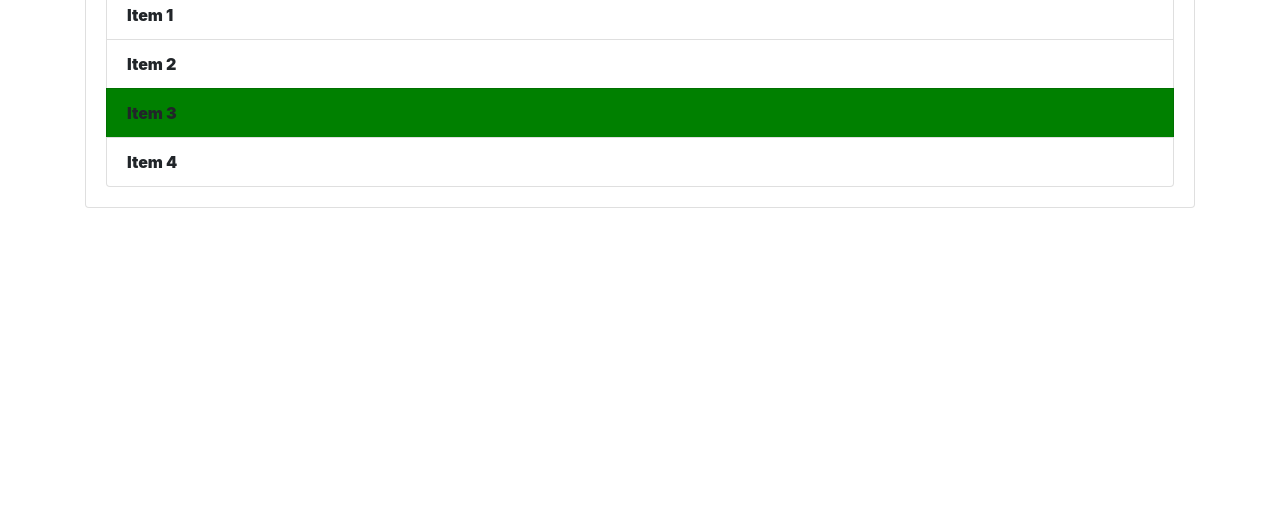
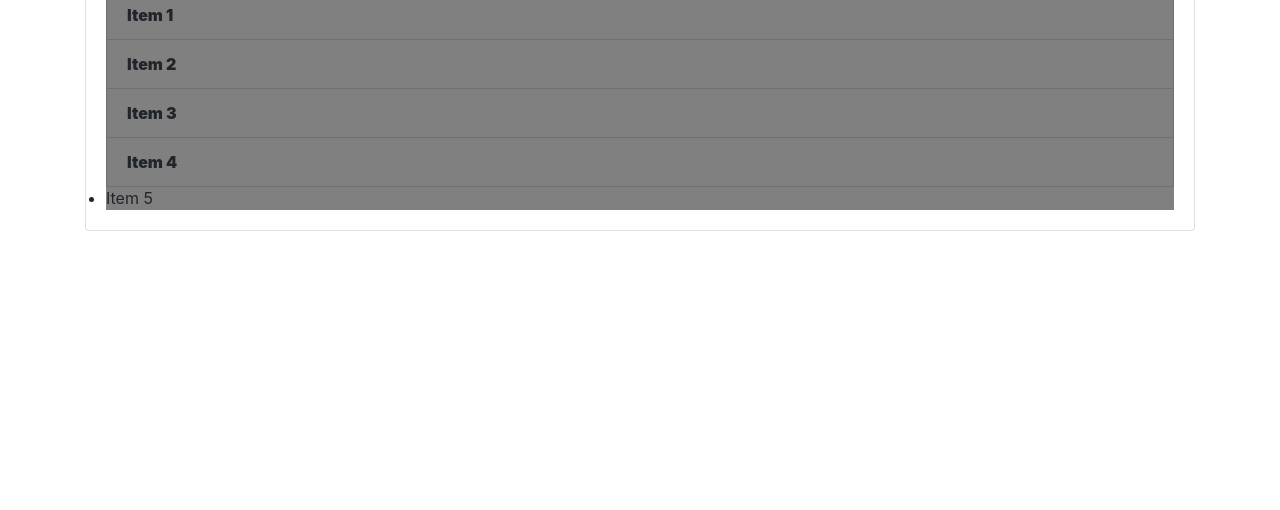
Before and after one commit to varshagm119/dom, a plain HTML site: page index.html in a window 1280 px wide. Shown: the part 290-800 px from the top of the page. Drawn offline with nearby package versions, Linux system fonts and the light colour scheme.

Commit message:
new li added to test doc.getElementsByTagName

```diff
--- a/dom.js
+++ b/dom.js
@@ -13,3 +13,9 @@ li[0].style.fontWeight=900;
 li[1].style.fontWeight=900;
 li[2].style.fontWeight=900;
 li[3].style.fontWeight=900;
+
+var ite = document.getElementsByTagName('li');
+console.log(ite);
+for(var i=0;i<ite.length;i++){
+    ite[i].style.backgroundColor='grey'
+}
--- a/index.html
+++ b/index.html
@@ -27,6 +27,7 @@
       <li class="list-group-item">Item 2</li>
       <li class="list-group-item">Item 3</li>
       <li class="list-group-item">Item 4</li>
+      <li>Item 5</li>
     </ul>
    </div>
   </div>
```
